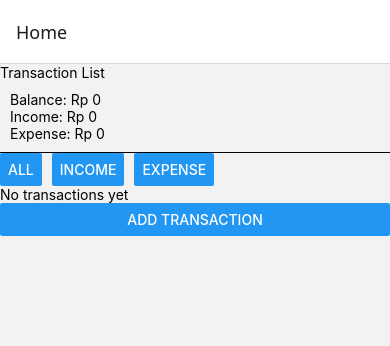
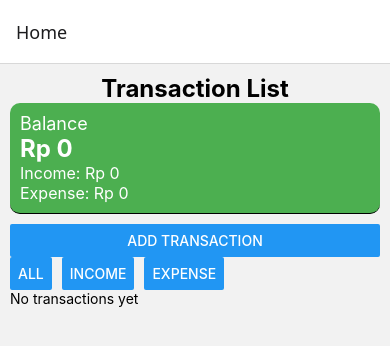
Before and after one commit to Suikayz-cmyk/thr-minggu4-2410501046, a React Native app: screen /Home in a window 390 px wide. Shown: the top 346 px of the page. Built offline with nearby package versions, Linux system fonts and the light colour scheme.

Commit message:
style: improve UI with basic styling and layout

```diff
--- a/src/components/Header.js
+++ b/src/components/Header.js
@@ -5,10 +5,20 @@ export default function Header() {
   const { balance, totalIncome, totalExpense } = useWallet();
 
   return (
-    <View style={{ padding: 10, borderBottomWidth: 1 }}>
-      <Text>Balance: Rp {balance}</Text>
-      <Text>Income: Rp {totalIncome}</Text>
-      <Text>Expense: Rp {totalExpense}</Text>
+    <View style={{
+      padding: 10,
+      borderBottomWidth: 1,
+      backgroundColor: '#4caf50',
+      borderRadius: 10,
+      marginBottom: 10
+       }}>
+       <Text style={{ color: 'white', fontSize: 18 }}>Balance</Text>
+      <Text style={{ color: 'white', fontSize: 24, fontWeight: 'bold' }}>
+        Rp {balance}
+      </Text>
+
+      <Text style = {{color: 'white', fontSize: 16}}>Income: Rp {totalIncome}</Text>
+      <Text style = {{color: 'white', fontSize: 16}}>Expense: Rp {totalExpense}</Text>
     </View>
   );
 }
--- a/src/components/TransactionItem.js
+++ b/src/components/TransactionItem.js
@@ -2,7 +2,13 @@ import { View, Text, Button } from 'react-native';
 
 export default function TransactionItem({ item, onDelete }) {
   return (
-    <View style={{ marginVertical: 8, padding: 10, borderWidth: 1 }}>
+    <View style={{
+      marginVertical: 8,
+      padding: 15,
+      borderWidth: 1,
+      borderRadius: 15,
+      backgroundColor: item.type === 'income' ? '#d4edda' : '#f8d7da',
+      }}>
       <Text>{item.type.toUpperCase()}</Text>
       <Text>Rp {item.amount}</Text>
       <Text>{item.note}</Text>
--- a/src/screens/AddTransactionScreen.js
+++ b/src/screens/AddTransactionScreen.js
@@ -37,8 +37,8 @@ export default function AddTransactionScreen({ navigation }) {
   };
 
   return (
-    <View>
-      <Text>Add Transaction</Text>
+    <View style={{ flex: 1, padding: 10 }}>
+      <Text style={{ fontSize: 24, fontWeight: 'bold', textAlign: 'center' }}>Add Transaction</Text>
 
       {/* Type */}
       <Button title="Income" onPress={() => setType('income')} />
@@ -46,6 +46,8 @@ export default function AddTransactionScreen({ navigation }) {
 
       {/* AMOUNT */}
       <TextInput
+        style={{ borderWidth: 1, padding: 10, marginVertical: 8, borderRadius: 6 }}
+
         placeholder="Amount"
         value={amount}
         onChangeText={setAmount}
@@ -54,6 +56,8 @@ export default function AddTransactionScreen({ navigation }) {
 
       {/* NOTE */}
       <TextInput
+        style={{ borderWidth: 1, padding: 10, marginVertical: 8, borderRadius: 6 }}
+
         placeholder="Note (e.g. Ayah / Belanja)"
         value={note}
         onChangeText={setNote}
--- a/src/screens/HomeScreen.js
+++ b/src/screens/HomeScreen.js
@@ -1,6 +1,7 @@
 import { useState, useContext } from 'react';
 import { View, Text, FlatList, Button } from 'react-native';
 import { WalletContext, ACTIONS } from '../context/WalletContext';
+
 import TransactionItem from '../components/TransactionItem';
 import Header from '../components/Header';
 
@@ -22,9 +23,11 @@ export default function HomeScreen({ navigation }) {
   });
 
   return (
-    <View>
-      <Text>Transaction List</Text>
+    <View style={{ flex: 1, padding: 10 }}>
+      <Text style={{ fontSize: 24, fontWeight: 'bold', textAlign: 'center' }}>Transaction List</Text>
       <Header />
+
+      <Button title="Add Transaction" onPress={() => navigation.navigate('Add')} />
 
       <View style={{ flexDirection: 'row', gap: 10 }}>
         <Button title="All" onPress={() => setFilter('all')} />
@@ -41,7 +44,7 @@ export default function HomeScreen({ navigation }) {
         ListEmptyComponent={<Text>No transactions yet</Text>}
       />
 
-      <Button title="Add Transaction" onPress={() => navigation.navigate('Add')} />
+
     </View>
   );
 }
```
